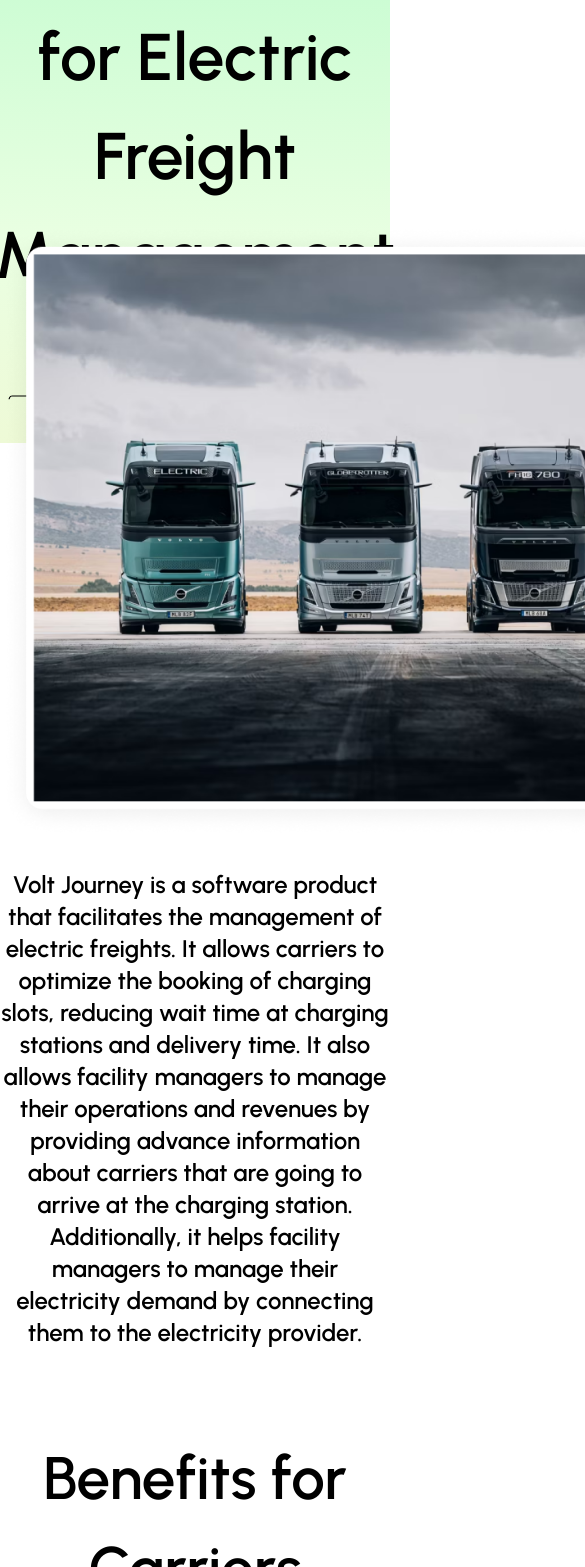
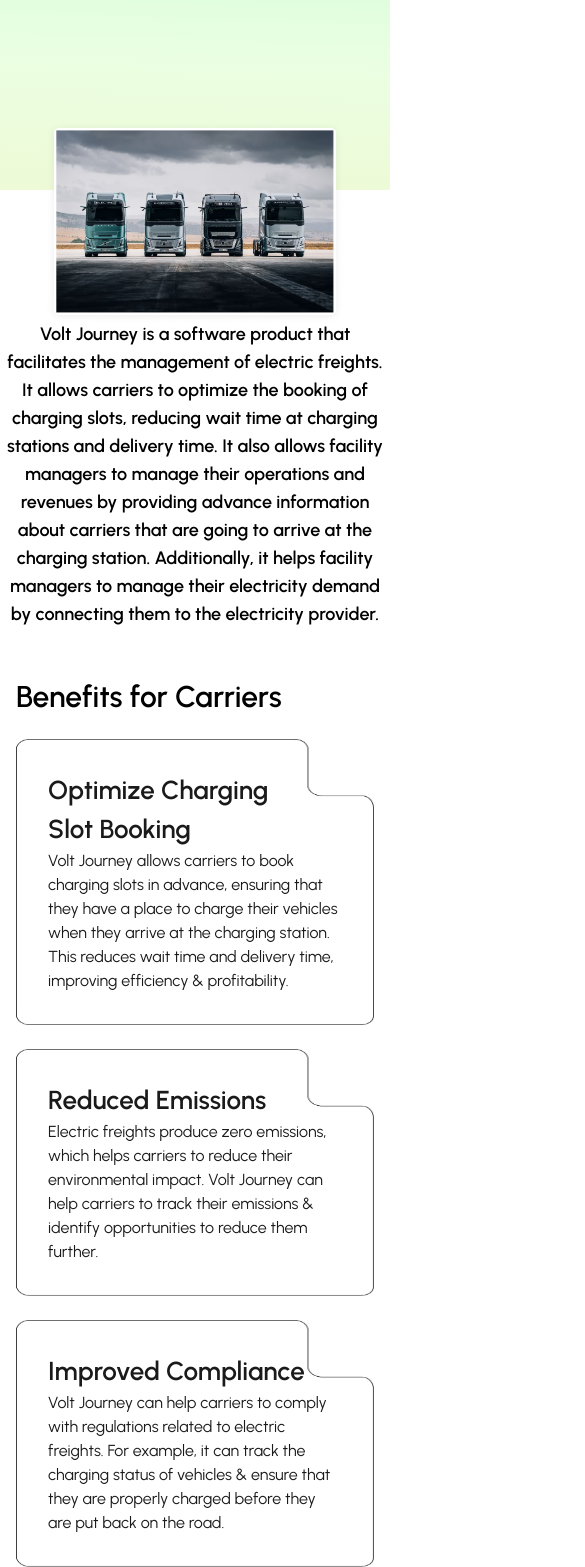
Before and after one commit to rtksng/uiuxden, a React (Vite) app: page /voltjourney in a window 390 px wide. Shown: the part 401-1968 px from the top of the page, 585 px wide, since content can reach past the window. Built offline with nearby package versions, Linux system fonts and the light colour scheme.

Commit message:
done-volt-and-schumacher

```diff
--- a/src/components/Homepage/CaseStudy.tsx
+++ b/src/components/Homepage/CaseStudy.tsx
@@ -17,7 +17,7 @@
     description: "Driving a user research to understand user behaviour of teens on Instagram",
   },
   {
-    link: "/volt-case-study",
+    link: "/voltjourney",
     imgSrc: Volt,
     altText: "Volt logo",
     description: "Driving a user research to understand user behaviour of teens on Instagram",
--- a/src/pages/Schumacher.tsx
+++ b/src/pages/Schumacher.tsx
@@ -81,6 +81,7 @@
                             Three-Decade Journey to Perfecting a Seamless Process
                         </h3>
                     </div>
+
                     <div className="sm:absolute bottom-5 left-2  2xl:left-9 text-center sm:text-start mt-3 sm:mt-0 ">
                         <div className="xl:flex xl:items-center">
                             <img src={rightLongArrow} alt="arrow" width={50} className="hidden sm:block xl:mx-auto" />
--- a/src/pages/Voltjourney.tsx
+++ b/src/pages/Voltjourney.tsx
@@ -68,22 +68,23 @@
                     }`} >
                 <Navbar />
             </div>
-            <div className="relative h-[100vh] green-linear ">
+            <div className="relative h-[70vh] sm:h-[45vh] lg:h-[100vh] green-linear">
                 <Container>
-                    <div className="text-center pt-[120px] 2xl:pt-[170px] flex flex-col items-center">
-                        <img src={VoltLogo} alt="logo" width={250} className="mx-auto" />
-                        <h1 className="text-[66px]  2xl:text-[90px] text-black  font-semibold mb-base">
+                    <div className="text-center pt-[80px] sm:pt-[120px] 2xl:pt-[170px] flex flex-col items-center">
+                        <img src={VoltLogo} alt="logo" width={250} className="mx-auto w-[100px] sm:w-[250px]" />
+                        <h1 className="text-[34px] sm:text-[48px] lg:text-[66px]  2xl:text-[90px] text-black  font-semibold mb-base">
                             A Seamless Ecosystem for Electric Freight Management
                         </h1>
                     </div>
-                    <div className="absolute bottom-5 left-2  2xl:left-9 ">
-                        <div className="flex items-center">
-                            <img src={rightLongArrow} alt="arrow" width={50} className="mx-auto" />
+
+                    <div className="sm:absolute bottom-5 left-2  2xl:left-9 text-center sm:text-start mt-3 sm:mt-0 ">
+                        <div className="xl:flex xl:items-center">
+                            <img src={rightLongArrow} alt="arrow" width={50} className="hidden sm:block xl:mx-auto" />
                             <div className="ml-3">
-                                <h6 className="text-[18px] text-black font-normal">
+                                <h6 className="text-[14px] sm:text-[16px] xl:text-[18px] text-black font-normal">
                                     Home | Casestudy
                                 </h6>
-                                <h6 className="text-[18px] text-black font-normal">
+                                <h6 className="text-[14px] sm:text-[16px] xl:text-[18px] text-black font-normal">
                                     Volt Journey
                                 </h6>
                             </div>
@@ -95,60 +96,62 @@
                     </div> */}
                 </Container>
             </div>
+
             <section className="pHighLightBg relative">
                 <img
                     src={VoltMainBanner}
                     alt="KD Graphic"
-                    className="absolute inset-0 -top-[220px] 2xl:-top-[280px] max-w-[900px] 2xl:max-w-[1034px] mx-auto"
+                    className="absolute inset-0 -top-[70px] sm:-top-[160px] lg:-top-[220px] 2xl:-top-[280px] max-w-[300px] sm:max-w-[500px] lg:max-w-[900px] 2xl:max-w-[1034px] mx-auto"
                 />
-                <p className="text-2xl font-semibold text-center mx-auto max-w-[1350px] pt-[426px] pb-[84px]">
+                <p className="text-lg sm:text-xl lg:text-2xl font-semibold text-center mx-auto max-w-[1350px] pt-[130px] sm:pt-[200px] lg:pt-[426px] pb-[30px] lg:pb-[84px]">
                     Volt Journey is a software product that facilitates the management of electric freights. It allows carriers to optimize the booking of charging slots, reducing wait time at charging stations and delivery time. It also allows facility managers to manage their operations and revenues by providing advance information about carriers that are going to arrive at the charging station. Additionally, it helps facility managers to manage their electricity demand by connecting them to the electricity provider.
                 </p>
             </section>
 
-            <section>
-                <h3 className="text-center text-[60px] font-semibold">
-                    Benefits for Carriers
-                </h3>
+            <section className="mt-4 lg:mt-0">
+
                 <Container>
-                    <div className="grid grid-cols-12 gap-6 mt-[50px] 2xl:mt-[78px]">
+                    <h3 className="sm:text-center text-[30px] sm:text-[42px] lg:text-[50px] 2xl:text-[60px] font-semibold">
+                        Benefits for Carriers
+                    </h3>
+                    <div className="grid grid-cols-12 gap-6 mt-5  sm:mt-[50px] 2xl:mt-[78px]">
 
-                        <div className="col-span-6 2xl:col-span-3">
-                            <div className="carrier-benefit-card py-[60px] px-[30px] h-full">
-                                <h5 className="text-[30px] font-semibold max-w-[90%] text-primary-dark2">
+                        <div className="col-span-12 sm:col-span-6 2xl:col-span-3">
+                            <div className="carrier-benefit-card  p-8 sm:py-[60px] sm:px-[30px] h-full">
+                                <h5 className="text-[26px] sm:text-[30px] font-semibold max-w-[90%] text-primary-dark2">
                                     Optimize Charging Slot Booking
                                 </h5>
-                                <p className="text-[22px] text-primary-dark2">
+                                <p className="text-[16px] sm:text-[22px] text-primary-dark2">
                                     Volt Journey allows carriers to book charging slots in advance, ensuring that they have a place to charge their vehicles when they arrive at the charging station. This reduces wait time and delivery time, improving efficiency & profitability.
                                 </p>
                             </div>
                         </div>
-                        <div className="col-span-6 2xl:col-span-3">
-                            <div className="kcbg py-[60px] px-[30px] h-full">
-                                <h5 className="text-[30px] font-semibold max-w-[80%] text-primary-dark2 ">
+                        <div className="col-span-12 sm:col-span-6 2xl:col-span-3">
+                            <div className="kcbg  p-8 sm:py-[60px] sm:px-[30px] h-full">
+                                <h5 className="text-[26px] sm:text-[30px] font-semibold max-w-[80%] text-primary-dark2 ">
                                     Reduced Emissions
                                 </h5>
-                                <p className="text-[22px] text-primary-dark2 ">
+                                <p className="text-[16px] sm:text-[22px] text-primary-dark2 ">
                                     Electric freights produce zero emissions, which helps carriers to reduce their environmental impact. Volt Journey can help carriers to track their emissions & identify opportunities to reduce them further.
                                 </p>
                             </div>
                         </div>
-                        <div className="col-span-6 2xl:col-span-3">
-                            <div className="kcbg py-[60px] px-[30px] h-full">
-                                <h5 className="text-[30px] font-semibold max-w-[90%] text-primary-dark2">
+                        <div className="col-span-12 sm:col-span-6 2xl:col-span-3">
+                            <div className="kcbg  p-8 sm:py-[60px] sm:px-[30px] h-full">
+                                <h5 className="text-[26px] sm:text-[30px] font-semibold max-w-[90%] text-primary-dark2">
                                     Improved Compliance
                                 </h5>
-                                <p className="text-[22px] text-primary-dark2">
+                                <p className="text-[16px] sm:text-[22px] text-primary-dark2">
                                     Volt Journey can help carriers to comply with regulations related to electric freights. For example, it can track the charging status of vehicles & ensure that they are properly charged before they are put back on the road.
                                 </p>
                             </div>
                         </div>
-                        <div className="col-span-6 2xl:col-span-3">
-                            <div className="kcbg py-[60px] px-[30px] h-full">
-                                <h5 className="text-[30px] font-semibold max-w-[90%]  text-primary-dark2">
+                        <div className="col-span-12 sm:col-span-6 2xl:col-span-3">
+                            <div className="kcbg  p-8 sm:py-[60px] sm:px-[30px] h-full">
+                                <h5 className="text-[26px] sm:text-[30px] font-semibold max-w-[90%]  text-primary-dark2">
                                     DAI Based Lane Recommendations
                                 </h5>
-                                <p className="text-[22px] text-primary-dark2">
+                                <p className="text-[16px] sm:text-[22px] text-primary-dark2">
                                     Volt Journey uses advanced AI to recommend the most profitable and efficient lanes for carriers, maximizing revenue and minimizing transit times. Our insights enhance operational efficiency, keeping carriers competitive and productive.
                                 </p>
                             </div>
@@ -160,83 +163,83 @@
 
 
             <section className="pt-[100px]">
-                <h3 className="text-center text-[60px] font-semibold">
+                <h3 className="text-center text-[30px] sm:text-[42px] lg:text-[50px] 2xl:text-[60px] font-semibold">
                     Empowering Sustainable Freight Mobility
                 </h3>
 
                 <Container>
-                    <div className="w-[65%] mx-auto">
+                    <div className="w-[95%] sm:w-[85%] lg:w-[65%] mx-auto">
                         <img
                             src={EmpoweringBanner}
                             alt="KD Graphic"
-                            className="max-w-[900px] 2xl:max-w-[1034px] mx-auto mt-[30px] 2xl:mt-[90px]"
+                            className="max-w-[300px] sm:max-w-[500px] lg:max-w-[900px] 2xl:max-w-[1034px] mx-auto mt-[30px] 2xl:mt-[90px]"
                         />
-                        <div className="border-[1px] mt-9  border-solid border-primary-dark3 rounded-2xl py-[22px] px-[48px]">
+                        <div className="border-[1px] mt-9  border-solid border-primary-dark3 rounded-2xl p-5 sm:py-[22px] sm:px-[48px]">
                             <p className="text-lg font-semibold text-center mx-auto text-primary-dark5 ">
                                 The only Platform that Volt Journey’s Frictionless <span className="text-primary-dark4">Sustainable Freight Mobility</span>  through coordinated flow of information between carriers, charging network operators and utilities
                             </p>
                         </div>
                     </div>
-
                 </Container>
             </section>
 
-            <section className="py-[100px] 2xl:py-[150px]">
+            <section className="py-[50px] sm:py-[100px] 2xl:py-[150px]">
                 <Container>
                     <div className="grid grid-cols-2 gap-20 mt-[70px]">
-                        <div className="col-span-1 self-center">
+                        <div className="col-span-2 lg:col-span-1 self-center">
                             <div>
-                                <div className="text-[18px] font-semibold text-secondary-light2">
+                                <div className="text-[16px] sm:text-[18px] font-semibold text-secondary-light2">
                                     FEATURE RECOMMENDATION
                                 </div>
                                 <div className="text-[32px] 2xl:text-[40px] font-semibold  mt-1 2xl:mt-4 mb-5 2xl:mb-8 ">
                                     AI Chatbot
                                 </div>
-                                <p className="text-lg 2xl:text-xl font-medium text-primary-dark2 w-[90%] mb-4">
+                                <p className="text-lg 2xl:text-xl font-medium text-primary-dark2 sm:w-[90%] mb-4">
                                     Volt Journey's intelligent chatbot revolutionizes logistics management by enabling seamless communication and coordination among stakeholders. It leverages advanced AI technology to optimize resource management and ensure operational harmony.
                                 </p>
-                                <p className="text-lg 2xl:text-xl font-medium text-primary-dark2 w-[90%] mb-4">
+                                <p className="text-lg 2xl:text-xl font-medium text-primary-dark2 sm:w-[90%] mb-4">
                                     By facilitating real-time decision-making, the chatbot helps carriers and operators stay agile and responsive. It streamlines scheduling, reducing delays and improving efficiency across the supply chain.
                                 </p>
-                                <p className="text-lg 2xl:text-xl font-medium text-primary-dark2 w-[90%]">
+                                <p className="text-lg 2xl:text-xl font-medium text-primary-dark2 sm:w-[90%]">
                                     This innovative solution enhances logistics performance by providing actionable insights and fostering collaboration. With Volt Journey's chatbot, stakeholders can operate more effectively, improve productivity, and maintain a competitive edge in the dynamic logistics industry.
                                 </p>
                             </div>
                         </div>
-                        <div className="col-span-1">
+                        <div className="col-span-2 lg:col-span-1">
                             <img src={AiChatbotBanner} alt="image" />
                         </div>
                     </div>
                 </Container>
             </section>
 
-            <section className="problem2-section text-white py-[100px]">
+            <section className="problem2-section text-white py-[50px] lg:py-[100px]">
                 <Container>
-                    <h3 className="text-center text-[60px] font-semibold ">
+                    <h3 className="sm:text-center text-[30px] sm:text-[42px] lg:text-[50px] 2xl:text-[60px] font-semibold ">
                         Benefits for Facility Managers
                     </h3>
-                    <div className="grid grid-cols-12 gap-10  items-start py-[100px] 2xl:py-[130px]  ">
-                        <div className="col-span-4">
-                            <img src={IncreasedIcon} alt="image" />
-                            <h5 className="text-[40px] font-semibold pt-[32px] pb-[14px]">
+                    <div className="grid grid-cols-12 gap-6 sm:gap-10  items-start py-[50px] lg:py-[100px] 2xl:py-[130px]  ">
+                        <div className="col-span-12 lg:col-span-4">
+                            <img src={IncreasedIcon} className="w-[50px] sm:w-auto" alt="image" />
+
+                            <h5 className="text-[20px] sm:text-[24px] lg:text-[32px] 2xl:text-[40px] font-semibold pt-[16px] sm:pt-[32px] pb-[14px]">
                                 Increased Revenues
                             </h5>
                             <p className="text-[20px] ">
                                 Volt Journey can help facility managers to increase their revenues by providing them with advance information about carriers that are going to arrive at the charging station. This allows them to optimize their pricing and maximize occupancy rates.
                             </p>
                         </div>
-                        <div className="col-span-4">
-                            <img src={ReducedIcon} alt="image" />
-                            <h5 className="text-[40px] font-semibold pt-[32px] pb-[14px]">
+                        <div className="col-span-12 lg:col-span-4">
+                            <img src={ReducedIcon} className="w-[50px] sm:w-auto" alt="image" />
+                            <h5 className="text-[20px] sm:text-[24px] lg:text-[32px] 2xl:text-[40px] font-semibold pt-[16px] sm:pt-[32px] pb-[14px]">
                                 Reduced Operating Costs
                             </h5>
                             <p className="text-[20px] ">
                                 Volt Journey can help facility managers to reduce their operating costs by optimizing the use of electricity. For example, it can help them to identify the most efficient charging times and to stagger the arrival of carriers to avoid peak demand.
                             </p>
                         </div>
-                        <div className="col-span-4">
-                            <img src={ImprovedIcon} alt="image" />
-                            <h5 className="text-[40px] font-semibold pt-[32px] pb-[14px]">
+                        <div className="col-span-12 lg:col-span-4">
+                            <img src={ImprovedIcon} className="w-[50px] sm:w-auto" alt="image" />
+                            <h5 className="text-[20px] sm:text-[24px] lg:text-[32px] 2xl:text-[40px] font-semibold pt-[16px] sm:pt-[32px] pb-[14px]">
                                 Improved Customer Service
                             </h5>
                             <p className="text-[20px] ">
@@ -248,73 +251,72 @@
                 </Container>
             </section>
 
-            <section className="py-[100px]">
-                <h3 className="text-center text-[60px] font-semibold ">
-                    Benefits for Utilities
-                </h3>
+            <section className="py-[50px] sm:py-[100px]">
+
                 <Container>
+                    <h3 className="sm:text-center text-[30px] sm:text-[42px] lg:text-[50px] 2xl:text-[60px] font-semibold ">
+                        Benefits for Utilities
+                    </h3>
                     <div className="grid grid-cols-12 gap-6 mt-[50px] 2xl:mt-[78px]">
 
-
-                        <div className="col-span-4">
-                            <div className="benefit-utilities-card py-[60px] ps-[40px] pe-[85px] h-full">
-                                <h5 className="text-[30px] font-semibold text-primary-dark2">
+                        <div className="col-span-12 sm:col-span-6">
+                            <div className="benefit-utilities-card p-8 sm:py-[60px] sm:ps-[40px] sm:pe-[85px] h-full">
+                                <h5 className="text-[30px] font-semibold text-primary-dark2 mr-8">
                                     Increased Demand for Electricity
                                 </h5>
-                                <p className="text-[22px] text-primary-dark2">
+                                <p className="text-[16px] sm:text-[22px] text-primary-dark2">
                                     Volt Journey can help utilities to improve grid management by providing them with real-time information about the demand for electricity at charging stations. This helps utilities to ensure that the grid is able to meet demand and to avoid blackouts.
                                 </p>
                             </div>
                         </div>
-                        <div className="col-span-4">
-                            <div className="benefit-utilities-card py-[60px] ps-[40px] pe-[85px] h-full">
+                        <div className="col-span-12 sm:col-span-6 ">
+                            <div className="benefit-utilities-card p-8 sm:py-[60px] sm:ps-[40px] sm:pe-[85px] h-full">
                                 <h5 className="text-[30px] font-semibold text-primary-dark2">
                                     Improved Grid Management
                                 </h5>
-                                <p className="text-[22px] text-primary-dark2">
+                                <p className="text-[16px] sm:text-[22px] text-primary-dark2">
                                     Volt Journey can help utilities to improve grid management by providing them with real-time information about the demand for electricity at charging stations. This helps utilities to ensure that the grid is able to meet demand and to avoid blackouts.
                                 </p>
                             </div>
                         </div>
-                        <div className="col-span-4">
-                            <div className="benefit-utilities-card py-[60px] ps-[40px] pe-[85px] h-full">
+                        <div className="col-span-12 sm:col-span-6 ">
+                            <div className="benefit-utilities-card p-8 sm:py-[60px] sm:ps-[40px] sm:pe-[85px] h-full">
                                 <h5 className="text-[30px] font-semibold text-primary-dark2">
                                     Reduced Emissions
                                 </h5>
-                                <p className="text-[22px] text-primary-dark2">
+                                <p className="text-[16px] sm:text-[22px] text-primary-dark2">
                                     Volt Journey  can help utilities to reduce emissions by providing carriers with access to electric freights. This can help utilities to meet their environmental targets and to improve air quality.
                                 </p>
                             </div>
                         </div>
 
-
                     </div>
                 </Container>
             </section>
 
-            <section className="py-[100px] 2xl:py-[100px]">
+            <section className="py-[50px] sm:py-[100px] 2xl:py-[100px]">
                 <Container>
-                    <div className="grid grid-cols-2 gap-20">
-                        <div className="col-span-1 self-center">
+                    <div className="grid grid-cols-2 gap-6 sm:gap-20">
+                        <div className="col-span-2 lg:col-span-1 self-center">
                             <div>
-                                <div className="text-[18px] font-semibold text-secondary-light2">
+                                <div className="text-[16px] sm:text-[18px] font-semibold text-secondary-light2">
                                     Volt Journey
                                 </div>
                                 <div className="text-[32px] 2xl:text-[40px] font-semibold  mt-1 2xl:mt-4 mb-5 2xl:mb-8 ">
                                     Conclusion
                                 </div>
-                                <p className="text-lg 2xl:text-xl font-medium text-primary-dark2 w-[90%] mb-4">
+                                <p className="text-lg 2xl:text-xl font-medium text-primary-dark2 sm:w-[90%] mb-4">
                                     Volt Journey is a cutting-edge software solution designed to empower carriers, facility managers, and utilities to manage electric freight operations more effectively. By integrating advanced AI and data-driven insights, it addresses key challenges in electric freight management.
                                 </p>
-                                <p className="text-lg 2xl:text-xl font-medium text-primary-dark2 w-[90%] mb-4">
+                                <p className="text-lg 2xl:text-xl font-medium text-primary-dark2 sm:w-[90%] mb-4">
                                     The platform helps reduce carbon emissions, promoting sustainable practices in the logistics industry. It enhances operational efficiency by streamlining processes and optimizing routes tailored to electric vehicles.
                                 </p>
-                                <p className="text-lg 2xl:text-xl font-medium text-primary-dark2 w-[90%]">
+                                <p className="text-lg 2xl:text-xl font-medium text-primary-dark2 sm:w-[90%]">
                                     Volt Journey also boosts profitability by minimizing energy costs and improving resource utilization. With its robust features, it ensures seamless coordination, real-time decision-making, and enhanced performance, enabling stakeholders to lead in a competitive and eco-conscious market.
                                 </p>
                             </div>
                         </div>
-                        <div className="col-span-1">
+                        <div className="col-span-2 lg:col-span-1">
                             <img src={ConclusionBanner} alt="image" />
                         </div>
                     </div>
```
